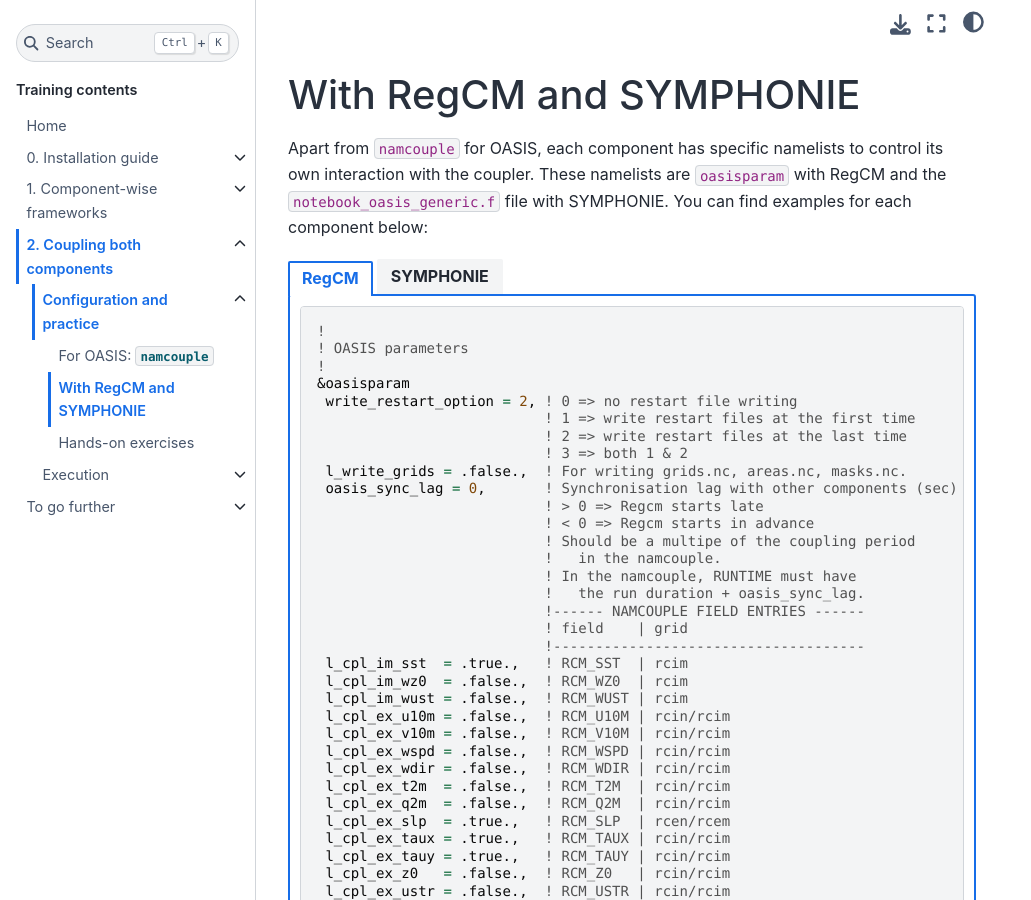
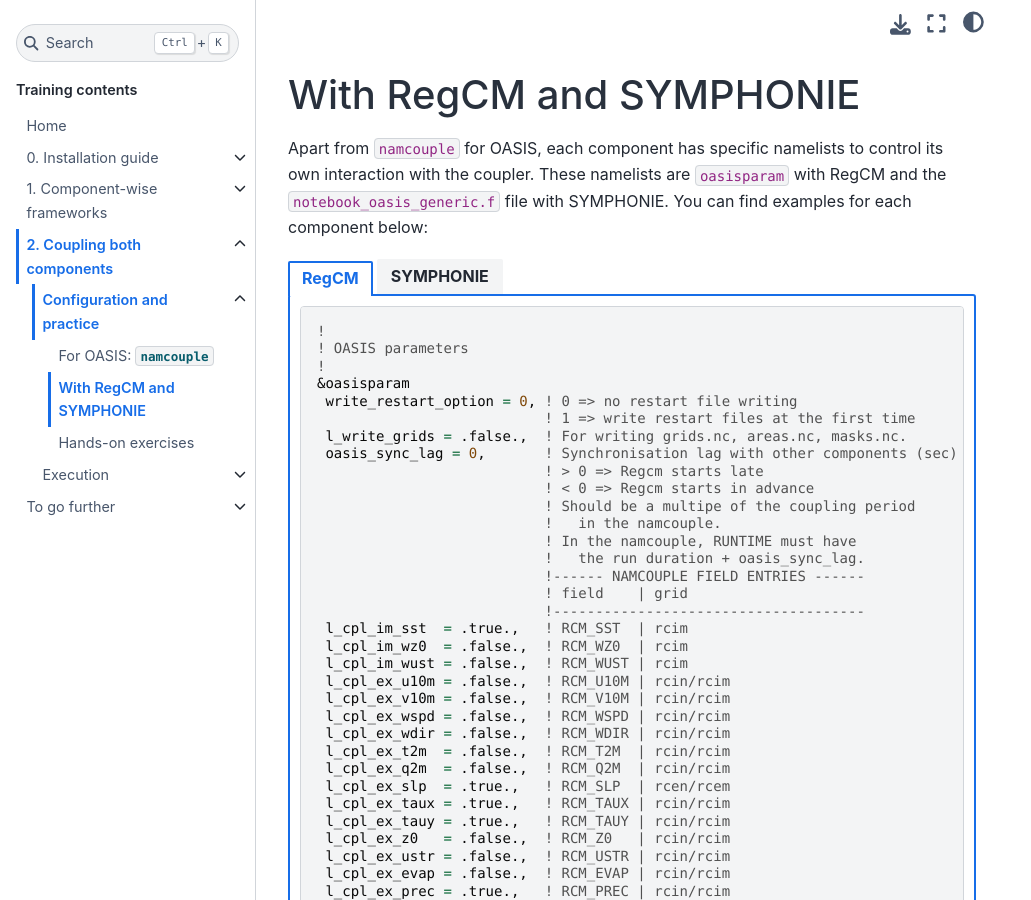
Before and after one commit to DesmetQuentin/training-ros, a Sphinx documentation site: the page built from source/coupling/namelist/namelists.rst, in a window 1280 px wide and 900 px high. Shown: the whole window, without its empty margins (0-1031 px from the left). Built offline with Sphinx 7.4.7 and the Sphinx Book theme 1.1.4, drawn with Linux system fonts in a browser that asks for light colours.

Commit message:
fix: namelist authenticity

```diff
--- a/source/coupling/namelist/exercises.rst
+++ b/source/coupling/namelist/exercises.rst
@@ -77,10 +77,8 @@
             ! OASIS parameters
             !
             &oasisparam
-             write_restart_option = 2, ! 0 => no restart file writing
+             write_restart_option = 0, ! 0 => no restart file writing
                                        ! 1 => write restart files at the first time
-                                       ! 2 => write restart files at the last time
-                                       ! 3 => both 1 & 2
              l_write_grids = .true.,   ! For writing grids.nc, areas.nc, masks.nc.
              oasis_sync_lag = 0,       ! Synchronisation lag with other components (sec)
                                        ! > 0 => Regcm starts late
--- a/source/coupling/namelist/namelists.rst
+++ b/source/coupling/namelist/namelists.rst
@@ -16,10 +16,8 @@
          ! OASIS parameters
          !
          &oasisparam
-          write_restart_option = 2, ! 0 => no restart file writing
+          write_restart_option = 0, ! 0 => no restart file writing
                                     ! 1 => write restart files at the first time
-                                    ! 2 => write restart files at the last time
-                                    ! 3 => both 1 & 2
           l_write_grids = .false.,  ! For writing grids.nc, areas.nc, masks.nc.
           oasis_sync_lag = 0,       ! Synchronisation lag with other components (sec)
                                     ! > 0 => Regcm starts late
```
